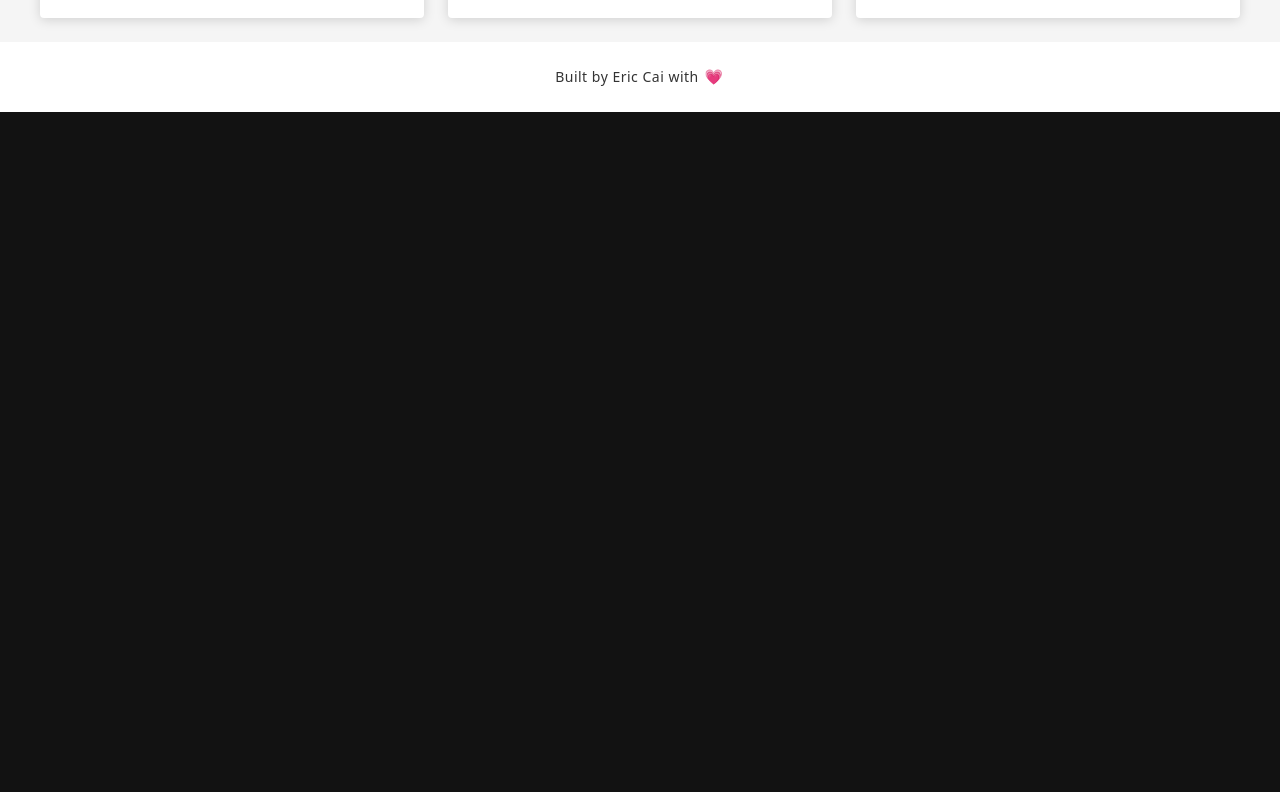
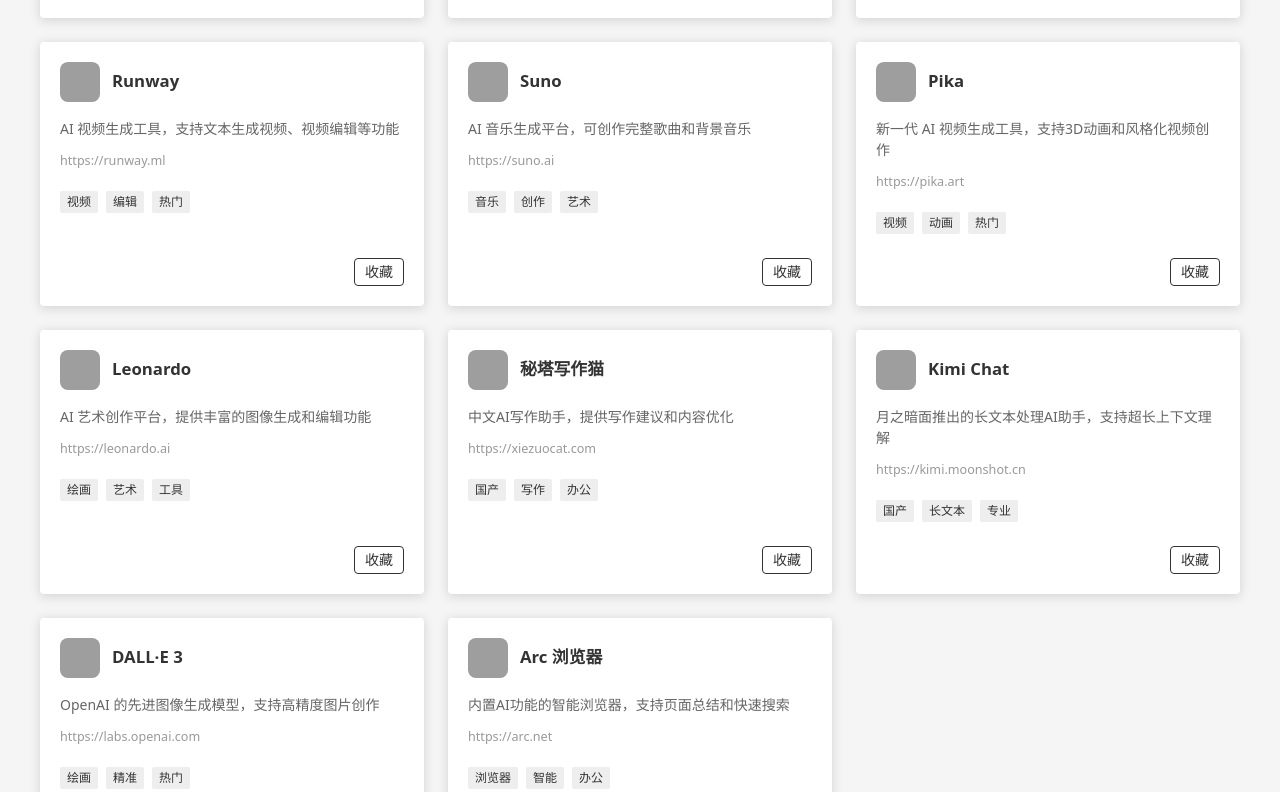
Before and after one commit to realchoi/ai-navigation, a Vue app: page / in a window 1280 px wide. Shown: the part 1208-2000 px from the top of the page. Before the commit the page ends 1320 px from the top, so only its background shows below. Built offline with nearby package versions, Linux system fonts and the light colour scheme; grey boxes are pictures that could not be loaded.

Commit message:
实现站点列表分页加载和滚动加载功能

```diff
--- a/src/data/ai-sites.ts
+++ b/src/data/ai-sites.ts
@@ -108,5 +108,275 @@
     tags: ["写作", "营销", "创作"],
     url: "https://jasper.ai",
     logo: "jasper"
+  },
+  {
+    id: "13",
+    name: "Runway",
+    description: "AI 视频生成工具，支持文本生成视频、视频编辑等功能",
+    category: ["AI视频", "创作"],
+    tags: ["视频", "编辑", "热门"],
+    url: "https://runway.ml",
+    logo: "runway"
+  },
+  {
+    id: "14",
+    name: "Suno",
+    description: "AI 音乐生成平台，可创作完整歌曲和背景音乐",
+    category: ["AI音乐", "创作"],
+    tags: ["音乐", "创作", "艺术"],
+    url: "https://suno.ai",
+    logo: "suno"
+  },
+  {
+    id: "15",
+    name: "Pika",
+    description: "新一代 AI 视频生成工具，支持3D动画和风格化视频创作",
+    category: ["AI视频", "3D"],
+    tags: ["视频", "动画", "热门"],
+    url: "https://pika.art",
+    logo: "pika"
+  },
+  {
+    id: "16",
+    name: "Leonardo",
+    description: "AI 艺术创作平台，提供丰富的图像生成和编辑功能",
+    category: ["AI绘画", "创作"],
+    tags: ["绘画", "艺术", "工具"],
+    url: "https://leonardo.ai",
+    logo: "leonardo"
+  },
+  {
+    id: "17",
+    name: "秘塔写作猫",
+    description: "中文AI写作助手，提供写作建议和内容优化",
+    category: ["写作", "效率"],
+    tags: ["国产", "写作", "办公"],
+    url: "https://xiezuocat.com",
+    logo: "xiezuocat"
+  },
+  {
+    id: "18",
+    name: "Kimi Chat",
+    description: "月之暗面推出的长文本处理AI助手，支持超长上下文理解",
+    category: ["AI助手", "聊天"],
+    tags: ["国产", "长文本", "专业"],
+    url: "https://kimi.moonshot.cn",
+    logo: "kimi"
+  },
+  {
+    id: "19",
+    name: "DALL·E 3",
+    description: "OpenAI 的先进图像生成模型，支持高精度图片创作",
+    category: ["AI绘画", "创作"],
+    tags: ["绘画", "精准", "热门"],
+    url: "https://labs.openai.com",
+    logo: "dalle"
+  },
+  {
+    id: "20",
+    name: "Arc 浏览器",
+    description: "内置AI功能的智能浏览器，支持页面总结和快速搜索",
+    category: ["效率", "工具"],
+    tags: ["浏览器", "智能", "办公"],
+    url: "https://arc.net",
+    logo: "arc"
+  },
+  {
+    id: "21",
+    name: "PDF.ai",
+    description: "AI PDF 处理工具，支持对话式文档分析和总结",
+    category: ["效率", "办公"],
+    tags: ["PDF", "文档", "工具"],
+    url: "https://pdf.ai",
+    logo: "pdfai"
+  },
+  {
+    id: "22",
+    name: "Magic Design",
+    description: "Canva 推出的 AI 设计工具，快速生成视觉内容",
+    category: ["设计", "创作"],
+    tags: ["设计", "模板", "热门"],
+    url: "https://canva.com/magic-design",
+    logo: "canva"
+  },
+  {
+    id: "23",
+    name: "Replit Ghostwriter",
+    description: "智能编程助手，支持实时代码补全和错误检测",
+    category: ["编程", "开发"],
+    tags: ["代码", "IDE", "效率"],
+    url: "https://replit.com/site/ghostwriter",
+    logo: "replit"
+  },
+  {
+    id: "24",
+    name: "Cursor",
+    description: "基于AI的代码编辑器，支持自然语言转代码",
+    category: ["编程", "开发"],
+    tags: ["代码", "编辑器", "智能"],
+    url: "https://cursor.so",
+    logo: "cursor"
+  },
+  {
+    id: "25",
+    name: "Synthesia",
+    description: "AI视频生成平台，用文字创建真人出镜视频",
+    category: ["AI视频", "营销"],
+    tags: ["数字人", "营销", "热门"],
+    url: "https://synthesia.io",
+    logo: "synthesia"
+  },
+  {
+    id: "26",
+    name: "Remove.bg",
+    description: "AI背景消除工具，一键去除图片背景",
+    category: ["图像处理", "工具"],
+    tags: ["图片编辑", "效率", "热门"],
+    url: "https://remove.bg",
+    logo: "removebg"
+  },
+  {
+    id: "27",
+    name: "Copy.ai",
+    description: "AI营销文案生成器，快速创建广告文案",
+    category: ["营销", "写作"],
+    tags: ["文案", "营销", "效率"],
+    url: "https://copy.ai",
+    logo: "copyai"
+  },
+  {
+    id: "28",
+    name: "Beautiful.ai",
+    description: "智能PPT制作工具，自动设计幻灯片布局",
+    category: ["效率", "办公"],
+    tags: ["PPT", "设计", "模板"],
+    url: "https://beautiful.ai",
+    logo: "beautifulai"
+  },
+  {
+    id: "29",
+    name: "Otter.ai",
+    description: "AI会议记录工具，实时语音转文字并生成摘要",
+    category: ["效率", "办公"],
+    tags: ["语音识别", "会议", "工具"],
+    url: "https://otter.ai",
+    logo: "otter"
+  },
+  {
+    id: "30",
+    name: "Luma AI",
+    description: "3D模型生成工具，通过视频创建3D场景",
+    category: ["3D", "创作"],
+    tags: ["3D建模", "AR", "热门"],
+    url: "https://lumalabs.ai",
+    logo: "luma"
+  },
+  {
+    id: "31",
+    name: "Fireflies",
+    description: "智能会议助手，自动记录和分析对话内容",
+    category: ["效率", "办公"],
+    tags: ["会议记录", "分析", "工具"],
+    url: "https://fireflies.ai",
+    logo: "fireflies"
+  },
+  {
+    id: "32",
+    name: "DeepSeek-R1",
+    description: "深度求索公司推出的智能助手，擅长多轮对话和复杂推理",
+    category: ["AI助手", "聊天"],
+    tags: ["国产", "专业", "推理"],
+    url: "https://chat.deepseek.com",
+    logo: "deepseek"
+  },
+  {
+    id: "33",
+    name: "Descript",
+    description: "AI音视频编辑工具，支持文字直接编辑媒体内容",
+    category: ["媒体编辑", "创作"],
+    tags: ["视频编辑", "音频处理", "效率"],
+    url: "https://descript.com",
+    logo: "descript"
+  },
+  {
+    id: "34",
+    name: "Perplexity",
+    description: "AI搜索引擎，提供实时网络答案和文献引用",
+    category: ["搜索", "研究"],
+    tags: ["搜索引擎", "学术", "工具"],
+    url: "https://perplexity.ai",
+    logo: "perplexity"
+  },
+  {
+    id: "35",
+    name: "Character.AI",
+    description: "创建和对话虚拟角色，支持自定义AI人格",
+    category: ["娱乐", "社交"],
+    tags: ["角色扮演", "聊天", "热门"],
+    url: "https://character.ai",
+    logo: "characterai"
+  },
+  {
+    id: "36",
+    name: "360智脑",
+    description: "360公司推出的多模态AI助手，支持图文理解",
+    category: ["AI助手", "安全"],
+    tags: ["国产", "多模态", "安全"],
+    url: "https://zhiniao.360.cn",
+    logo: "360-ai"
+  },
+  {
+    id: "37",
+    name: "Murf",
+    description: "AI语音生成器，创建自然流畅的配音",
+    category: ["语音合成", "创作"],
+    tags: ["配音", "多语言", "工具"],
+    url: "https://murf.ai",
+    logo: "murf"
+  },
+  {
+    id: "38",
+    name: "Poe",
+    description: "集成多个AI模型的聊天平台，支持GPT/Claude等",
+    category: ["AI助手", "聚合"],
+    tags: ["多模型", "对话", "工具"],
+    url: "https://poe.com",
+    logo: "poe"
+  },
+  {
+    id: "39",
+    name: "Uizard",
+    description: "AI界面设计工具，手绘草图转数字原型",
+    category: ["设计", "开发"],
+    tags: ["UI设计", "原型", "效率"],
+    url: "https://uizard.io",
+    logo: "uizard"
+  },
+  {
+    id: "40",
+    name: "ElevenLabs",
+    description: "先进的语音合成平台，生成拟真的人声",
+    category: ["语音合成", "创作"],
+    tags: ["配音", "多语言", "自然"],
+    url: "https://elevenlabs.io",
+    logo: "elevenlabs"
+  },
+  {
+    id: "41",
+    name: "Gencraft",
+    description: "AI艺术生成器，支持多种艺术风格转换",
+    category: ["AI绘画", "创作"],
+    tags: ["艺术风格", "滤镜", "工具"],
+    url: "https://gencraft.com",
+    logo: "gencraft"
+  },
+  {
+    id: "42",
+    name: "ClickUp",
+    description: "智能项目管理平台，AI自动生成任务和工作流",
+    category: ["效率", "办公"],
+    tags: ["项目管理", "自动化", "团队协作"],
+    url: "https://clickup.com",
+    logo: "clickup"
   }
 ]
--- a/src/views/HomeView.vue
+++ b/src/views/HomeView.vue
@@ -9,20 +9,36 @@
 
     <div class="sites-container">
       <div class="sites-grid">
-        <AICard v-for="site in filteredSites" :key="site.id" :site="site" />
+        <AICard v-for="site in displayedSites" :key="site.id" :site="site" />
+      </div>
+
+      <div v-if="isLoading" class="loading-indicator">
+        <n-spin size="small" />
+        <span>正在加载...</span>
+      </div>
+      <div v-if="!hasMore && displayedSites.length > 0" class="no-more">
+        没有更多数据了
       </div>
     </div>
   </div>
 </template>
 
 <script setup lang="ts">
-import { ref, computed } from 'vue'
+import { ref, computed, onMounted, onBeforeUnmount, watch } from 'vue'
 import AICard from '@/components/AICard.vue'
 import { aiSites } from '@/data/ai-sites'
 
+/**
+ * 搜索文本
+ */
 const searchQuery = ref('')
+/**
+ * 选择的分类
+ */
 const selectedCategory = ref(null)
-
+/**
+ * 分类选项
+ */
 const categoryOptions = computed(() => {
   const categories = new Set<string>()
   aiSites.forEach(site => {
@@ -34,6 +50,26 @@
   }))
 })
 
+/**
+ * 当前页码
+ */
+const currentPage = ref(1)
+/**
+ * 每页显示的站点数量
+ */
+const itemsPerPage = 10
+/**
+ * 是否正在加载
+ */
+const isLoading = ref(false)
+/**
+ * 是否还有更多数据
+ */
+const hasMore = ref(true)
+
+/**
+ * 过滤后的站点
+ */
 const filteredSites = computed(() => {
   return aiSites.filter(site => {
     const matchesSearch = searchQuery.value
@@ -48,6 +84,66 @@
 
     return matchesSearch && matchesCategory
   })
+})
+
+/**
+ * 显示的站点
+ */
+const displayedSites = computed(() => {
+  return filteredSites.value.slice(0, currentPage.value * itemsPerPage)
+})
+
+/**
+ * 滚动加载更多
+ */
+const handleScroll = () => {
+  const { scrollTop, clientHeight, scrollHeight } = document.documentElement
+  const isBottomReached = scrollTop + clientHeight >= scrollHeight - 100
+
+  if (isBottomReached && !isLoading.value && hasMore.value) {
+    loadMore()
+  }
+}
+
+/**
+ * 加载更多
+ */
+const loadMore = () => {
+  isLoading.value = true
+  setTimeout(() => {
+    const totalItems = filteredSites.value.length
+    const totalPages = Math.ceil(totalItems / itemsPerPage)
+
+    if (currentPage.value < totalPages) {
+      currentPage.value++
+      hasMore.value = true
+    } else {
+      hasMore.value = false
+    }
+    isLoading.value = false
+  }, 500)
+}
+
+/**
+ * 监听搜索和分类
+ */
+watch([searchQuery, selectedCategory], () => {
+  currentPage.value = 1
+  hasMore.value = true
+})
+
+/**
+ * 挂载
+ */
+onMounted(() => {
+  window.addEventListener('scroll', handleScroll)
+})
+
+/**
+ * 卸载
+ */
+onBeforeUnmount(() => {
+  window.removeEventListener('scroll', handleScroll)
 })
 </script>
 
@@ -83,6 +179,7 @@
   max-width: 1200px;
   margin: 0 auto;
   padding: 0 24px;
+  min-height: calc(100vh - 200px);
 }
 
 .sites-grid {
@@ -121,4 +218,16 @@
     padding: 0 16px;
   }
 }
+
+.loading-indicator,
+.no-more {
+  padding: 20px 0;
+  text-align: center;
+  color: #666;
+  font-size: 14px;
+  display: flex;
+  align-items: center;
+  justify-content: center;
+  gap: 8px;
+}
 </style>
```
